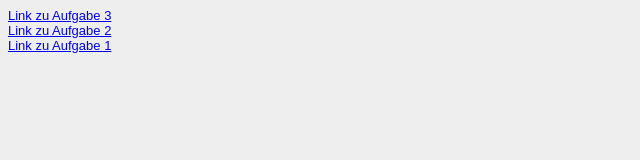
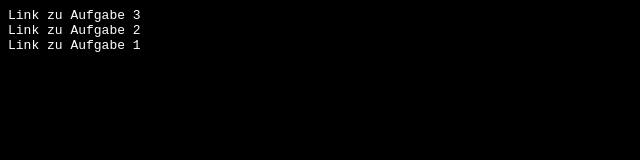
Before and after one commit to Shinigou/EA1-WiSe21, a plain HTML site: page Steckbrief/steckbrief.html in a window 1280 px wide. Shown: the whole page, without its empty margins (0-640 px from the left). Drawn offline with Linux system fonts and the light colour scheme.

Commit message:
Steckbrief Änderung

```diff
--- a/Steckbrief/steckbrief.html
+++ b/Steckbrief/steckbrief.html
@@ -5,10 +5,21 @@
 <title>Steckbrief</title>
 <style>
 body {
-	font-family: arial;
+	font-family: 'Courier New', Courier, monospace;
 	font-size: small;
-	background: #eee;
+	background: black;
 }
+a{
+	text-decoration: none;
+	color: white;
+}
+a:hover{
+	color: maroon;
+}
+a:active{
+	color:orangered
+}
+
 </style>
 </head>
 <body>
```
Also changed, not shown: 2 other files.
